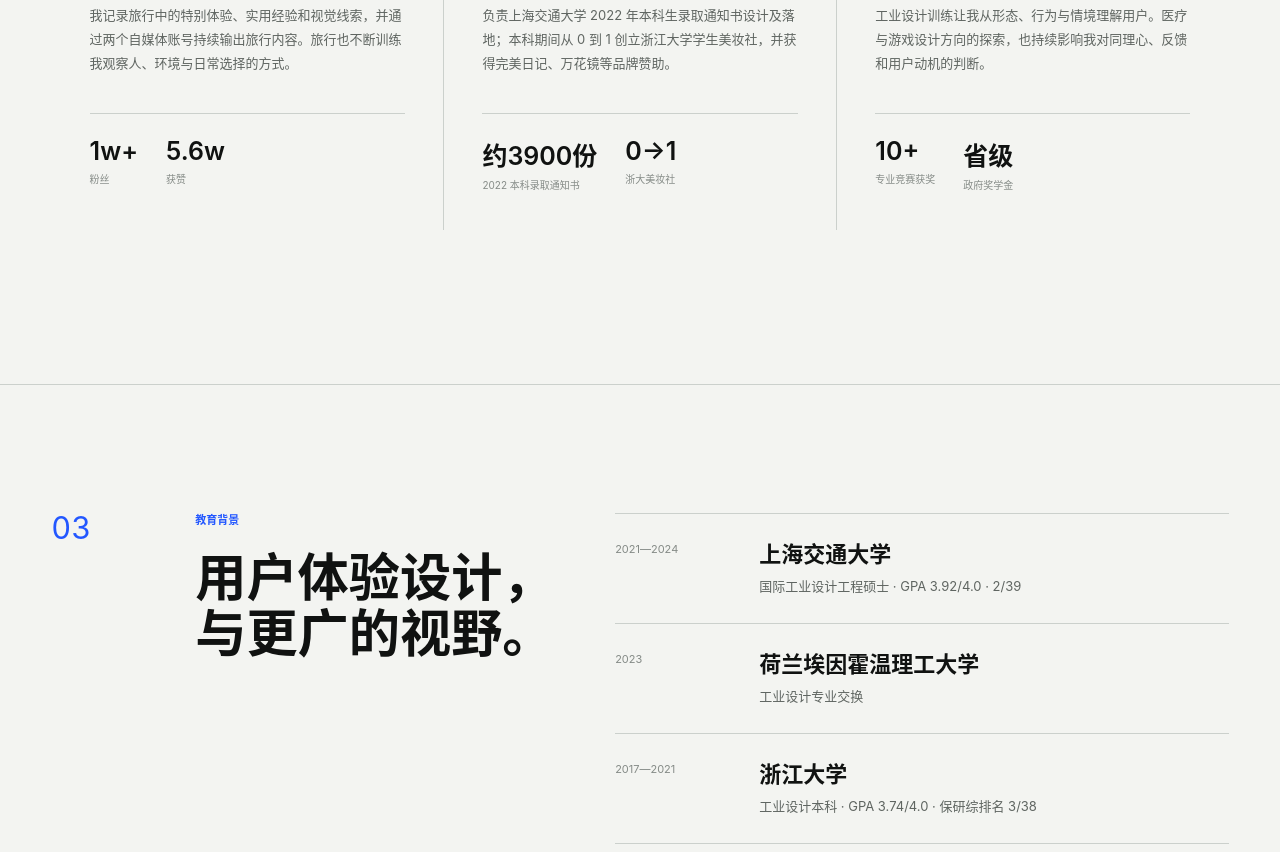
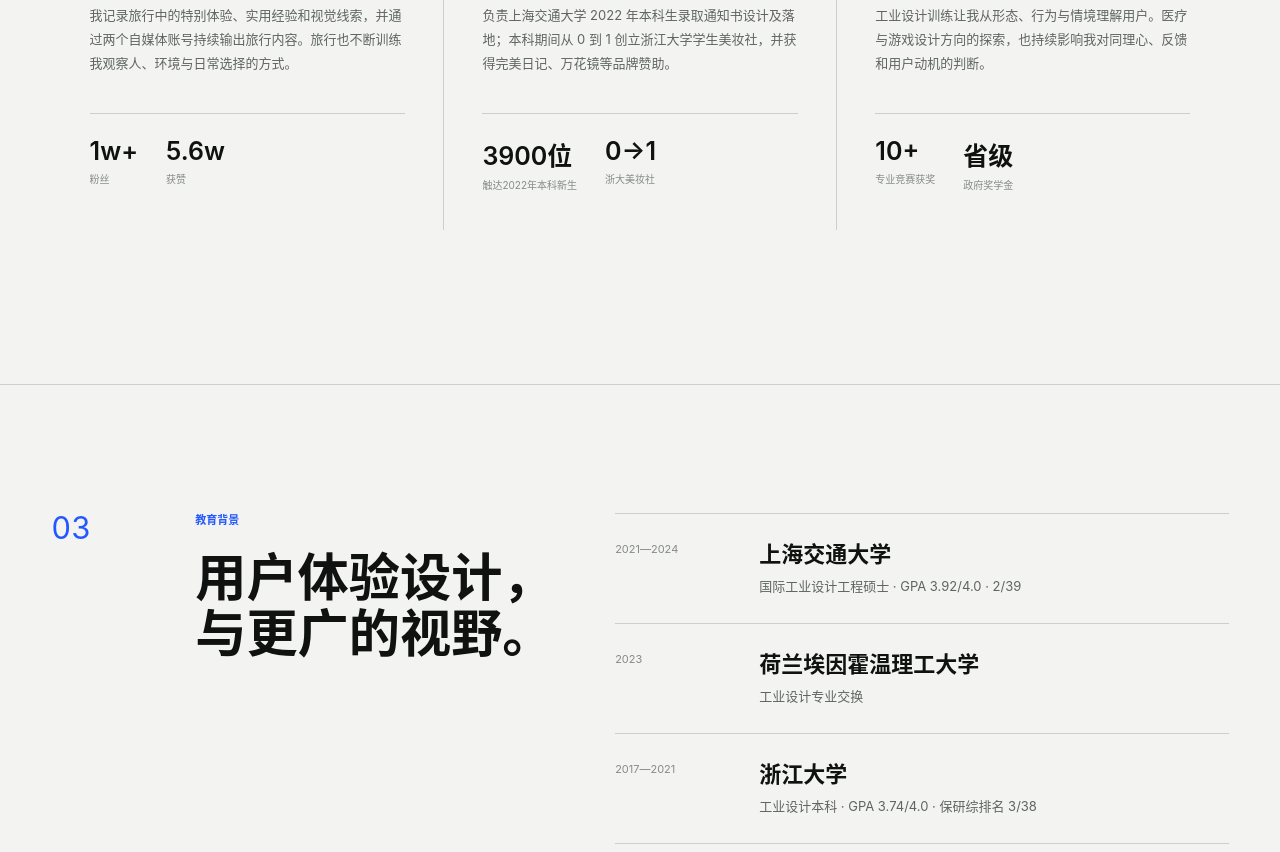
Before and after one commit to elle-world/profolio, a website: page website/index.html in a window 1280 px wide. Shown: the part 4986-5838 px from the top of the page. Drawn offline with Linux system fonts and the light colour scheme.

Commit message:
clarify admission letter reach

```diff
--- a/website/index.html
+++ b/website/index.html
@@ -249,7 +249,7 @@
                 负责上海交通大学 2022 年本科生录取通知书设计及落地；本科期间从 0 到 1 创立浙江大学学生美妆社，并获得完美日记、万花镜等品牌赞助。
               </p>
               <div class="personal-metrics">
-                <div><strong data-i18n-en="Approx. 3,900">约3900份</strong><span data-i18n-en="2022 undergraduate admission letters">2022 本科录取通知书</span></div>
+                <div><strong data-i18n-en="3,900 students">3900位</strong><span data-i18n-en="2022 undergraduates reached">触达2022年本科新生</span></div>
                 <div><strong>0→1</strong><span data-i18n-en="ZJU beauty community">浙大美妆社</span></div>
               </div>
             </article>
```
